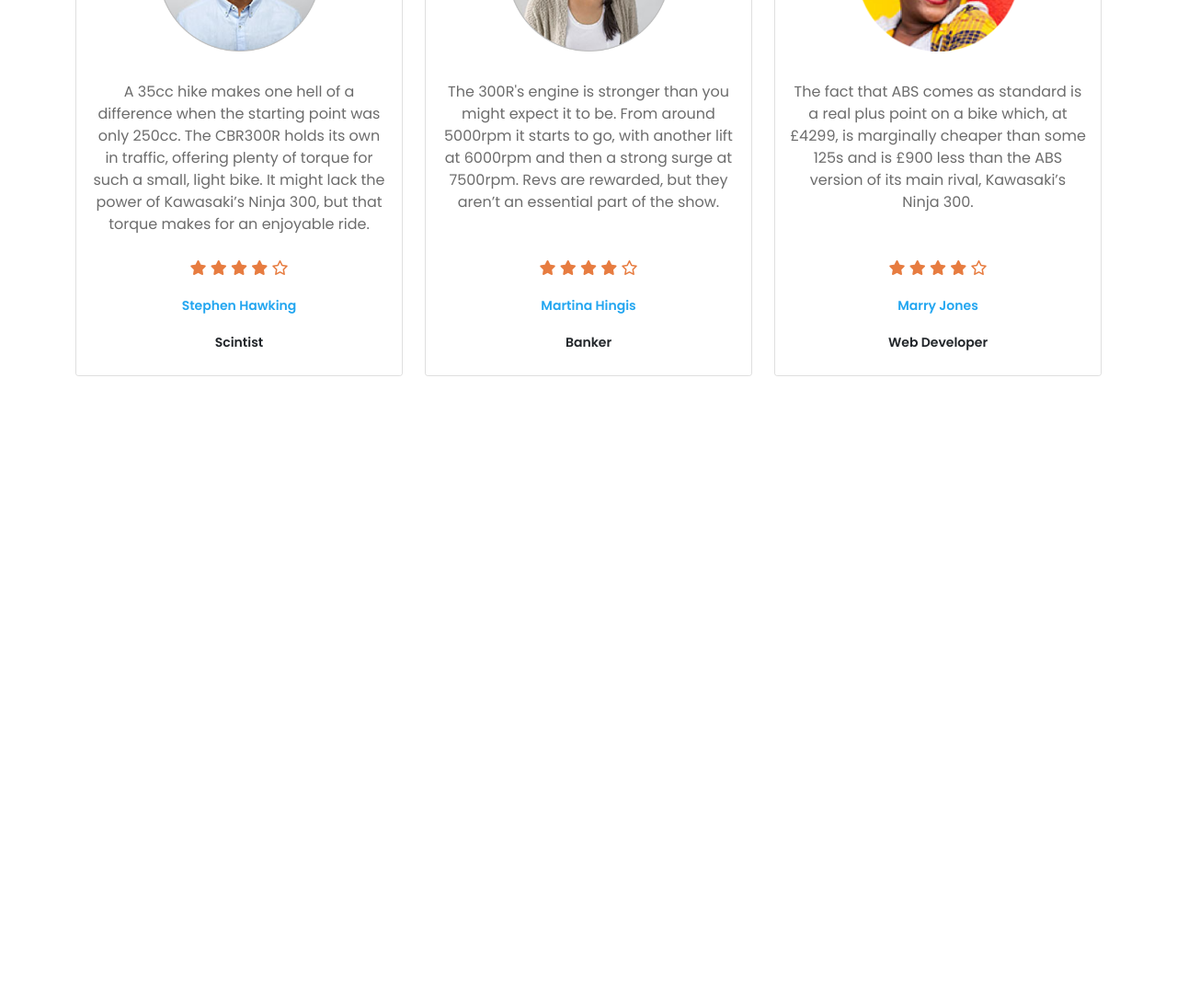
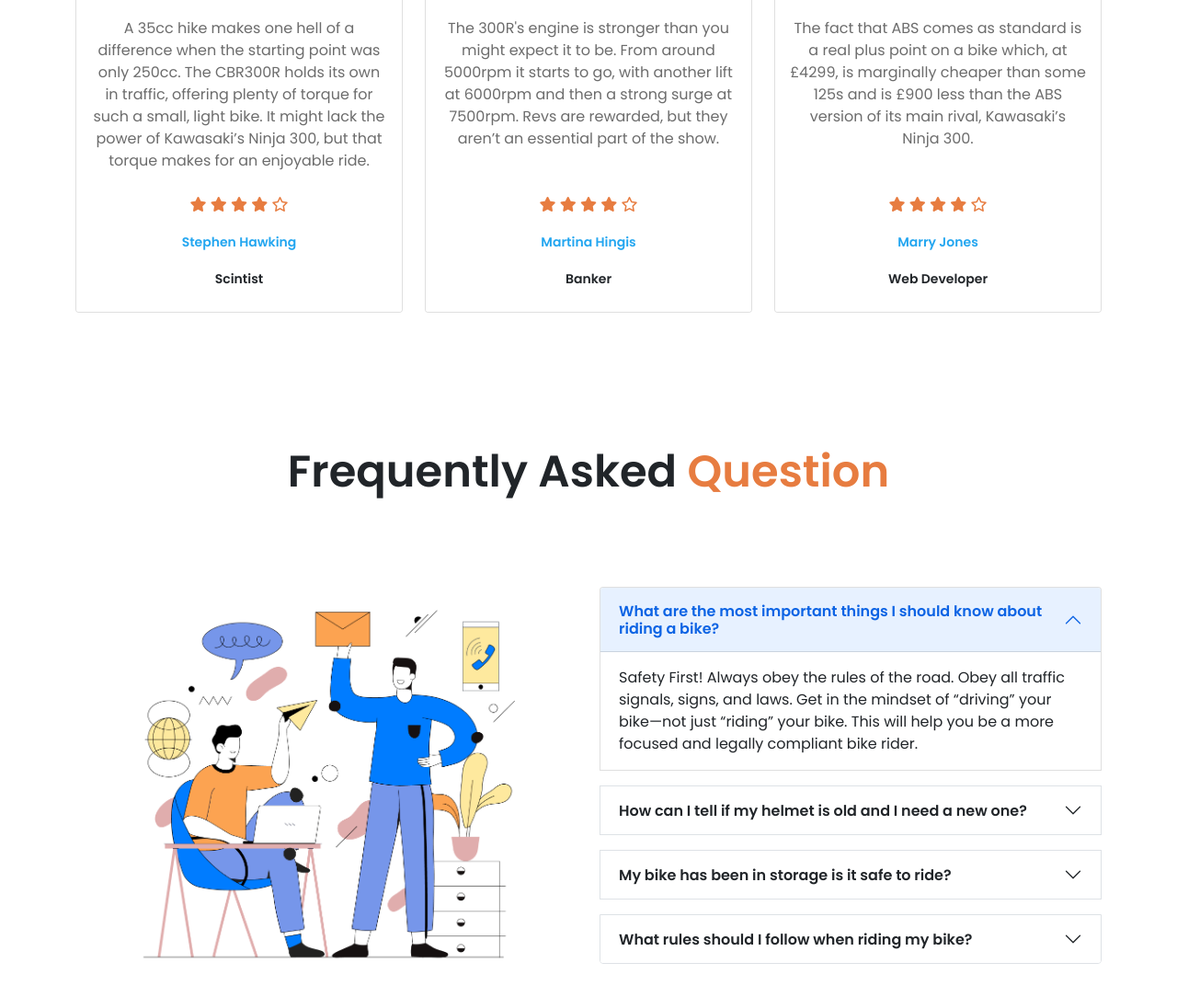
Before and after one commit to mahedee007/honda-website, a plain HTML site: page index.html in a window 1280 px wide. Shown: the part 1490-2574 px from the top of the page at 92% size. Before the commit the page ends 1947 px from the top, so only its background shows below. Drawn offline with nearby package versions, Linux system fonts and the light colour scheme.

Commit message:
FAQ added

```diff
--- a/css/style.css
+++ b/css/style.css
@@ -90,3 +90,22 @@ hr {
 .author-job {
   font-weight: 600;
 }
+/*------------------
+ FAQ SECTION
+ -------------------*/
+#faq {
+  font-family: "Poppins", sans-serif;
+  margin-top: 9rem;
+}
+
+.faq-title {
+  font-size: 3rem;
+  font-weight: 600;
+}
+.faq-title span {
+  color: #e77c40;
+}
+.accordion-title-btn {
+  font-family: "Poppins", sans-serif;
+  font-weight: 600;
+}
--- a/index.html
+++ b/index.html
@@ -72,13 +72,13 @@
             </div>
             <div class="row my-5 gx-2 gy-5">
                 <div class="col-lg-4">
-                    <img class="gray-img img-fluid" src="images/feature-bike.jpg" alt="">
+                    <img class="gray-img w-75 d-block mx-auto" src="images/feature-bike.jpg" alt="">
                 </div>
                 <div class="col-lg-4">
-                    <img class="main-img img-fluid" src="images/feature-bike.jpg" alt="">
+                    <img class="main-img w-75 d-block mx-auto" src="images/feature-bike.jpg" alt="">
                 </div>
                 <div class="col-lg-4">
-                    <img class="gray-img img-fluid" src="images/feature-bike.jpg" alt="">
+                    <img class="gray-img w-75 d-block mx-auto" src="images/feature-bike.jpg" alt="">
                 </div>
             </div>
         </section>
@@ -92,6 +92,7 @@
             </div>
 
             <div class="row row-cols-1 row-cols-md-3 g-4 my-5">
+                <!-- FIRST FEEDBACK -->
                 <div class="col">
                   <div class="card h-100  text-center">
                     <img src="images/user-1.png" class="card-img-top w-50 mx-auto my-3" alt="...">
@@ -110,6 +111,7 @@
                     </div>
                   </div>
                 </div>
+                <!-- SECOND FEEDBACK -->
                 <div class="col">
                   <div class="card h-100 text-center">
                     <img src="images/user-2.png" class="card-img-top w-50 mx-auto my-3" alt="...">
@@ -129,6 +131,7 @@
                     </div>
                   </div>
                 </div>
+                <!-- Third FEEDBACK -->
                 <div class="col">
                   <div class="card h-100 text-center ">
                     <img src="images/user-3.png" class="card-img-top w-50 mx-auto my-3" alt="...">
@@ -153,6 +156,83 @@
 
         </section>
         <!-- FEEDBACK SECTION ENDS HERE -->
+        <!-- FAQ SECTION -->
+        <section class="container" id="faq">
+            <div class="text-center">
+                <h2 class="faq-title">Frequently Asked <span>Question</span></h2>
+            </div>
+
+            <!-- IMAGE & ACCORDATION -->
+            <div class="row align-items-center my-5 gy-5">
+                <div class="col-lg-6">
+                    <img src="images/faq.png" class="w-75 d-block mx-auto" alt="">
+                </div>
+                <div class="col-lg-6">
+                    <div class="accordion" id="accordionExample">
+
+                        <!-- ITEM ONE -->
+                        <div class="accordion-item">
+                          <h2 class="accordion-header " id="headingOne">
+                            <button class="accordion-button accordion-title-btn" type="button" data-bs-toggle="collapse" data-bs-target="#collapseOne" aria-expanded="true" aria-controls="collapseOne">
+                                What are the most important things I should
+                                know about riding a bike?
+                            </button>
+                          </h2>
+                          <div id="collapseOne" class="accordion-collapse collapse show" aria-labelledby="headingOne" data-bs-parent="#accordionExample">
+                            <div class="accordion-body">
+                                Safety First! Always obey the rules of the road. Obey all traffic signals, signs, and laws. Get in the mindset of “driving” your bike—not just “riding” your bike. This will help you be a more focused and legally compliant bike rider.
+                            </div>
+                          </div>
+                        </div>
+
+                        <!-- ITEM TWO -->
+                        <div class="accordion-item my-3 border">
+                          <h2 class="accordion-header" id="headingTwo">
+                            <button class="accordion-button accordion-title-btn collapsed" type="button" data-bs-toggle="collapse" data-bs-target="#collapseTwo" aria-expanded="false" aria-controls="collapseTwo">
+                                How can I tell if my helmet is old and I need a
+                                new one?
+                            </button>
+                          </h2>
+                          <div id="collapseTwo" class="accordion-collapse collapse" aria-labelledby="headingTwo" data-bs-parent="#accordionExample">
+                            <div class="accordion-body">
+                                Bear in mind that if the helmet did its job most people would tell you that they did not even hit their head, or did not hit their head that hard. And the thin shells on most helmets now tend to hide any dents in the foam. But if you can see marks on the shell or measure any foam crush at all, replace the helmet.
+                            </div>
+                          </div>
+                        </div>
+
+                        <!-- ITEM THREE -->
+                        <div class="accordion-item border">
+                          <h2 class="accordion-header" id="headingThree">
+                            <button class="accordion-button accordion-title-btn collapsed" type="button" data-bs-toggle="collapse" data-bs-target="#collapseThree" aria-expanded="false" aria-controls="collapseThree">
+                                My bike has been in storage is it safe to ride?
+                            </button>
+                          </h2>
+                          <div id="collapseThree" class="accordion-collapse collapse" aria-labelledby="headingThree" data-bs-parent="#accordionExample">
+                            <div class="accordion-body">
+                                The bottom line: Leaving your bike outside for a day or two won't do major damage. You may see signs of rust after a week of neglect. After one month in bad conditions, your beloved bike parts will start to degrade.
+                            </div>
+                          </div>
+                        </div>
+
+                        <!-- ITEM FOUR -->
+                        <div class="accordion-item my-3 border">
+                          <h2 class="accordion-header" id="headingFour">
+                            <button class="accordion-button accordion-title-btn collapsed" type="button" data-bs-toggle="collapse" data-bs-target="#collapseFour" aria-expanded="false" aria-controls="collapseFour">
+                                What rules should I follow when riding my bike?
+                            </button>
+                          </h2>
+                          <div id="collapseFour" class="accordion-collapse collapse" aria-labelledby="headingFour" data-bs-parent="#accordionExample">
+                            <div class="accordion-body">
+                                Ride on the right in the same direction as other vehicles. Go with the flow – not against it. Obey All Traffic Laws. A bicycle is a vehicle and you're a driver.
+                            </div>
+                          </div>
+                        </div>
+                      </div>
+                </div>
+
+
+        </section>
+        <!-- FAQ SECTION ENDS HERE -->
 
     </main>
 
```
